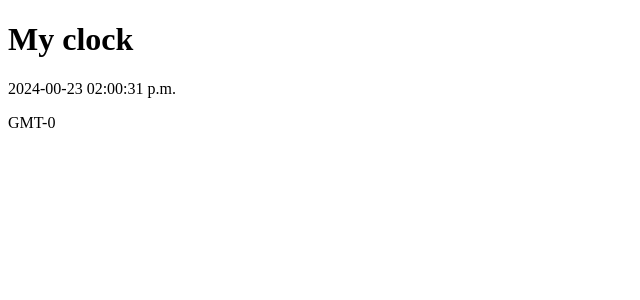
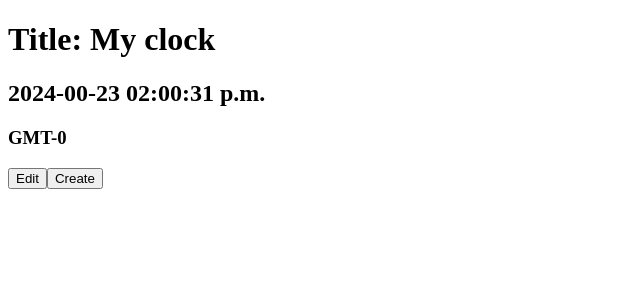
Before and after one commit to Nazim6269/Track_Zone, a React (Vite) app: page / in a window 1280 px wide. Shown: the top 300 px of the page, without its empty margins (0-640 px from the left). Built offline with nearby package versions, Linux system fonts and the light colour scheme.

Commit message:
implemented edit button functionality

```diff
--- a/src/App.jsx
+++ b/src/App.jsx
@@ -1,20 +1,28 @@
-import React from "react";
+import React, { useState } from "react";
 import "./App.css";
 import LocalClock from "./Components/localClock/LocalClock";
-import useClock from "./hooks/useClock";
+
+const LOCAL_CLOCK_INIT = {
+  title: "My clock",
+  timezone: "",
+  type: "",
+  offset: 0,
+  date: null,
+};
 
 function App() {
-  const { date: localDate, localTimezone, localOffset } = useClock();
+  const [localClock, setLocalClock] = useState({ ...LOCAL_CLOCK_INIT });
+
+  const updateLocalClock = (data) => {
+    setLocalClock({
+      ...localClock,
+      ...data,
+    });
+  };
 
   return (
     <React.Fragment>
-      {localDate !== null && (
-        <LocalClock
-          date={localDate}
-          timezone={localTimezone}
-          offset={-localOffset}
-        />
-      )}
+      <LocalClock clock={localClock} updateLocalClock={updateLocalClock} />
     </React.Fragment>
   );
 }
--- a/src/Components/localClock/LocalClock.jsx
+++ b/src/Components/localClock/LocalClock.jsx
@@ -1,15 +1,26 @@
-import React from "react";
+import React, { useEffect } from "react";
+import useClock from "../../hooks/useClock";
+import ClockActions from "../shared/clock-actions/ClockActions";
 import ClockDisplay from "../shared/clock-display/ClockDisplay";
 
-const LocalClock = ({ date, timezone, offset }) => {
+const LocalClock = ({ clock, updateLocalClock }) => {
+  const { date, timezone, offset } = useClock(clock.timezone, clock.offset);
+
+  useEffect(() => {
+    updateLocalClock({ date, timezone, offset });
+  }, [date]);
+
   return (
     <div>
-      <ClockDisplay
-        date={date.toString()}
-        timezone={timezone}
-        offset={offset}
-        title={"My clock"}
-      />
+      {date && (
+        <ClockDisplay
+          date={date}
+          timezone={timezone}
+          offset={offset}
+          title={clock.title}
+        />
+      )}
+      <ClockActions local={true} clock={clock} updateClock={updateLocalClock} />
     </div>
   );
 };
--- a/src/Components/shared/clock-actions/ClockActions.jsx
+++ b/src/Components/shared/clock-actions/ClockActions.jsx
@@ -1,7 +1,62 @@
-import React from "react";
+import React, { useState } from "react";
 
-const ClockActions = ({ local = false }) => {
-  return <div>{local ? <button>Create</button> : <button>Delete</button>}</div>;
+const defaultOffset = [
+  -11, -11.5, -10, -10.5, -10, -9.5, -9, -8.5, -8, -7.5, -7, -6.5, -6, 0, 1, 2,
+  3, 4, 5, 5.5, 6, 6.5,
+];
+
+const timezoneArray = ["GMT", "UTC", "PST", "EST", "EDT", "BST", "MST"];
+
+const ClockActions = ({ local = false, clock, updateClock }) => {
+  const [isEdit, setIsEdit] = useState(false);
+
+  const handleChange = (e) => {
+    let { name, value } = e.target;
+    if (name === "offset") {
+      value = parseInt(value) * 60;
+    }
+    updateClock({
+      [name]: value,
+    });
+  };
+
+  return (
+    <div>
+      {<button onClick={() => setIsEdit(!isEdit)}>Edit</button>}
+      {local ? <button>Create</button> : <button>Delete</button>}
+
+      {isEdit && (
+        <div>
+          <input
+            type="text"
+            name="title"
+            value={clock.title}
+            onChange={handleChange}
+          />
+          <select name="timezone" onChange={handleChange} value={clock.timzone}>
+            {timezoneArray.map((item) => (
+              <option key={item} value={item}>
+                {item}
+              </option>
+            ))}
+          </select>
+          {(clock.timezone === "GMT" || clock.timezone === "UTC") && (
+            <select
+              name="offset"
+              onChange={handleChange}
+              value={clock.offset / 60}
+            >
+              {defaultOffset.map((item, index) => (
+                <option key={index} value={item}>
+                  {item}
+                </option>
+              ))}
+            </select>
+          )}
+        </div>
+      )}
+    </div>
+  );
 };
 
 export default ClockActions;
--- a/src/Components/shared/clock-display/ClockDisplay.jsx
+++ b/src/Components/shared/clock-display/ClockDisplay.jsx
@@ -5,12 +5,12 @@
   let offsetHr = offset / 60;
   return (
     <div>
-      <h1>{title}</h1>
-      <p>{format(date, "yyy-mm-dd hh:mm:ss aaaa")}</p>
-      <p>
+      <h1>Title: {title}</h1>
+      <h2>{format(date, "yyy-mm-dd hh:mm:ss aaaa")}</h2>
+      <h3>
         {timezone}
         {offsetHr > 0 ? `+${Math.abs(offsetHr)}` : `-${Math.abs(offsetHr)}`}
-      </p>
+      </h3>
     </div>
   );
 };
--- a/src/hooks/useClock.jsx
+++ b/src/hooks/useClock.jsx
@@ -37,15 +37,13 @@
         setLocalTimezone(dateStrArr.pop());
       }
     }
-  }, [utc]);
+  }, [utc, timezone, offset]);
 
   return {
     date: localDate,
     dateUTC: utc,
-    offset,
-    timezone,
-    localOffset,
-    localTimezone,
+    offset: offset || -localOffset,
+    timezone: timezone || localTimezone,
   };
 };
 
```
